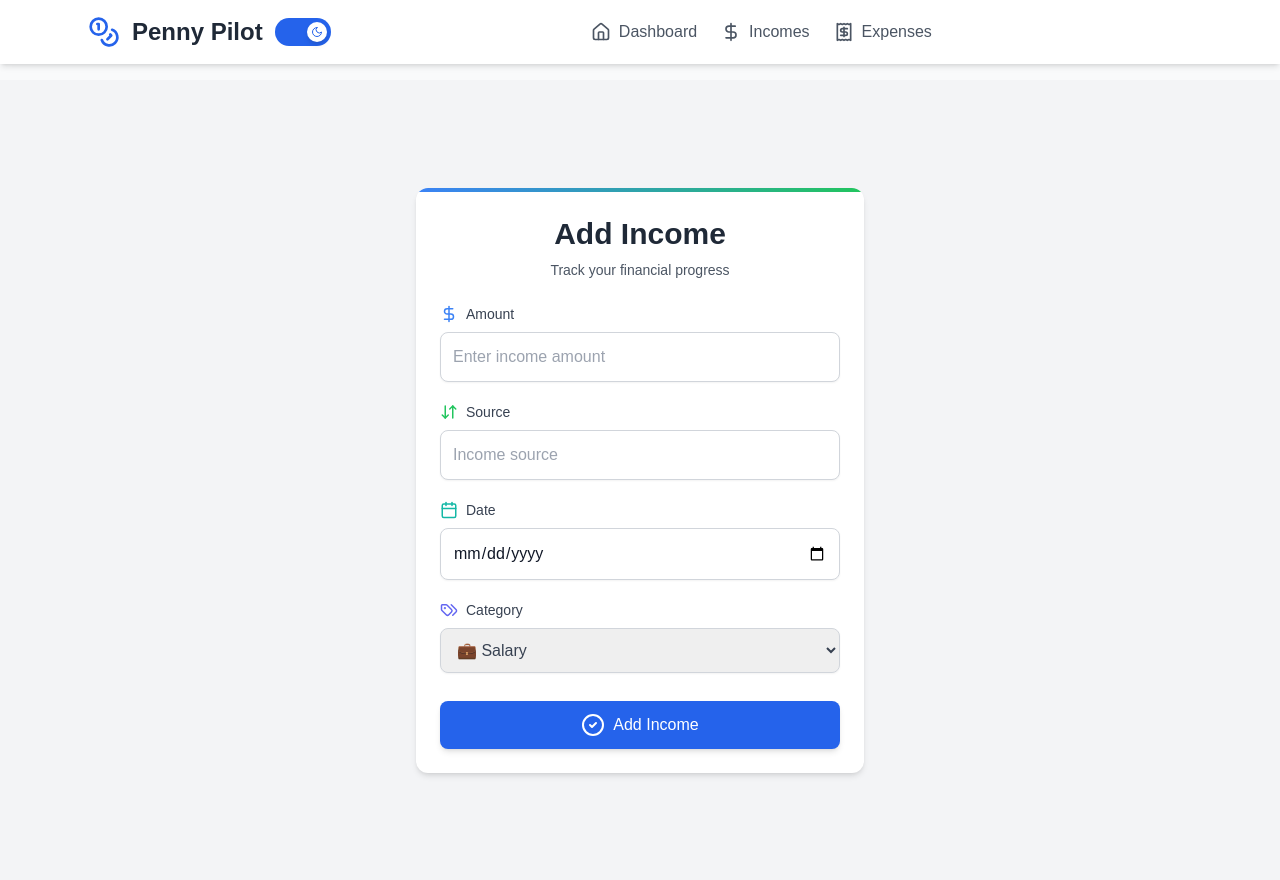
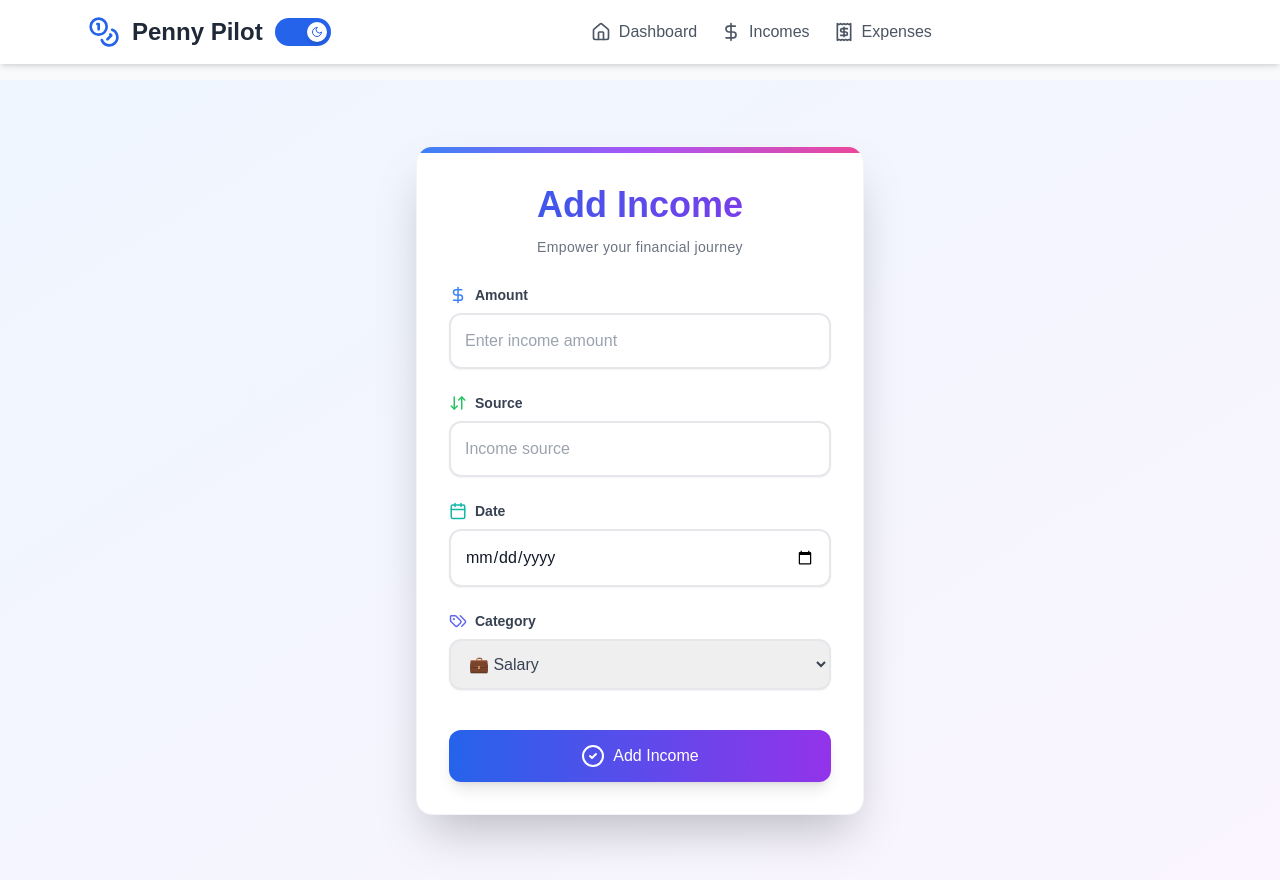
Before and after one commit to bsparx/SEProject, a Next.js app: page /addIncome in a window 1280 px wide. Built offline with nearby package versions, Linux system fonts and the light colour scheme.

Commit message:
Might need some chagnes

```diff
--- a/components/AddIncome.tsx
+++ b/components/AddIncome.tsx
@@ -30,25 +30,25 @@ export default function AddIncome() {
   });
 
   return (
-    <div className="flex items-center justify-center min-h-screen bg-gray-100 p-4">
-      <div className="w-full max-w-md bg-white rounded-xl shadow-md overflow-hidden">
-        <div className="h-1 w-full bg-gradient-to-r from-blue-500 to-green-500"></div>
+    <div className="flex items-center justify-center min-h-screen bg-gradient-to-br from-blue-50 to-purple-50 p-4">
+      <div className="w-full max-w-md bg-white rounded-2xl shadow-2xl border border-gray-100 overflow-hidden transform transition-all hover:scale-[1.02]">
+        <div className="h-1.5 w-full bg-gradient-to-r from-blue-500 via-purple-500 to-pink-500"></div>
 
-        <div className="p-6 space-y-6">
-          <div className="text-center mb-4">
-            <h1 className="text-3xl font-bold text-gray-800 mb-2">
+        <div className="p-8 space-y-7">
+          <div className="text-center mb-6">
+            <h1 className="text-4xl font-extrabold text-transparent bg-clip-text bg-gradient-to-r from-blue-600 to-purple-600 mb-3">
               Add Income
             </h1>
-            <p className="text-sm text-gray-600">
-              Track your financial progress
+            <p className="text-sm text-gray-500 tracking-wide">
+              Empower your financial journey
             </p>
           </div>
 
-          <form className="space-y-5" action={formAction}>
+          <form className="space-y-6" action={formAction}>
             <div>
               <label
                 htmlFor="amount"
-                className="block text-sm font-medium text-gray-700 mb-2 flex items-center"
+                className="block text-sm font-semibold text-gray-700 mb-2 flex items-center"
               >
                 <DollarSign className="mr-2 text-blue-500" size={18} />
                 Amount
@@ -60,7 +60,7 @@ export default function AddIncome() {
                 id="amount"
                 min={1}
                 step="1"
-                className="block w-full p-3 border border-gray-300 rounded-lg shadow-sm focus:ring-2 focus:ring-blue-500 focus:border-blue-500 transition-all text-gray-900"
+                className="block w-full p-3.5 border-2 border-gray-200 rounded-xl shadow-sm focus:ring-2 focus:ring-blue-400 focus:border-blue-400 transition-all text-gray-900 hover:border-blue-300"
                 placeholder="Enter income amount"
               />
             </div>
@@ -68,7 +68,7 @@ export default function AddIncome() {
             <div>
               <label
                 htmlFor="source"
-                className="block text-sm font-medium text-gray-700 mb-2 flex items-center"
+                className="block text-sm font-semibold text-gray-700 mb-2 flex items-center"
               >
                 <ArrowDownUp className="mr-2 text-green-500" size={18} />
                 Source
@@ -78,7 +78,7 @@ export default function AddIncome() {
                 type="text"
                 id="source"
                 name="Source"
-                className="block w-full p-3 border border-gray-300 rounded-lg shadow-sm focus:ring-2 focus:ring-green-500 focus:border-green-500 transition-all text-gray-900"
+                className="block w-full p-3.5 border-2 border-gray-200 rounded-xl shadow-sm focus:ring-2 focus:ring-green-400 focus:border-green-400 transition-all text-gray-900 hover:border-green-300"
                 placeholder="Income source"
               />
             </div>
@@ -86,7 +86,7 @@ export default function AddIncome() {
             <div>
               <label
                 htmlFor="date"
-                className="block text-sm font-medium text-gray-700 mb-2 flex items-center"
+                className="block text-sm font-semibold text-gray-700 mb-2 flex items-center"
               >
                 <Calendar className="mr-2 text-teal-500" size={18} />
                 Date
@@ -96,14 +96,14 @@ export default function AddIncome() {
                 type="date"
                 id="date"
                 name="Date"
-                className="block w-full p-3 border border-gray-300 rounded-lg shadow-sm focus:ring-2 focus:ring-teal-500 focus:border-teal-500 transition-all text-gray-900"
+                className="block w-full p-3.5 border-2 border-gray-200 rounded-xl shadow-sm focus:ring-2 focus:ring-teal-400 focus:border-teal-400 transition-all text-gray-900 hover:border-teal-300"
               />
             </div>
 
             <div>
               <label
                 htmlFor="category"
-                className="block text-sm font-medium text-gray-700 mb-2 flex items-center"
+                className="block text-sm font-semibold text-gray-700 mb-2 flex items-center"
               >
                 <Tags className="mr-2 text-indigo-500" size={18} />
                 Category
@@ -112,7 +112,7 @@ export default function AddIncome() {
                 required
                 id="category"
                 name="category"
-                className="block w-full p-3 border border-gray-300 rounded-lg shadow-sm focus:ring-2 focus:ring-indigo-500 focus:border-indigo-500 transition-all text-gray-700"
+                className="block w-full p-3.5 border-2 border-gray-200 rounded-xl shadow-sm focus:ring-2 focus:ring-indigo-400 focus:border-indigo-400 transition-all text-gray-700 hover:border-indigo-300"
               >
                 {Object.keys(IncomeCategory).map((cat) => (
                   <option
@@ -126,11 +126,11 @@ export default function AddIncome() {
               </select>
             </div>
 
-            <div className="pt-2">
+            <div className="pt-4">
               <button
                 type="submit"
                 disabled={isPending}
-                className="w-full p-3 bg-blue-600 text-white rounded-lg shadow-md hover:bg-blue-700 transition-all flex items-center justify-center disabled:opacity-50"
+                className="w-full p-3.5 bg-gradient-to-r from-blue-600 to-purple-600 text-white rounded-xl shadow-lg hover:shadow-xl hover:from-blue-700 hover:to-purple-700 transition-all flex items-center justify-center disabled:opacity-50"
               >
                 {isPending ? (
                   <>
@@ -150,7 +150,7 @@ export default function AddIncome() {
       </div>
 
       {state?.data && (
-        <div className="fixed top-4 right-4 bg-green-50 border border-green-300 text-green-700 px-4 py-3 rounded-lg shadow-md">
+        <div className="fixed top-4 right-4 bg-green-50 border border-green-300 text-green-700 px-4 py-3 rounded-xl shadow-lg animate-pulse">
           <span className="block sm:inline">Income added successfully!</span>
         </div>
       )}
```
Also changed, not shown: components/AddExpense.tsx (+20 -20 lines).
